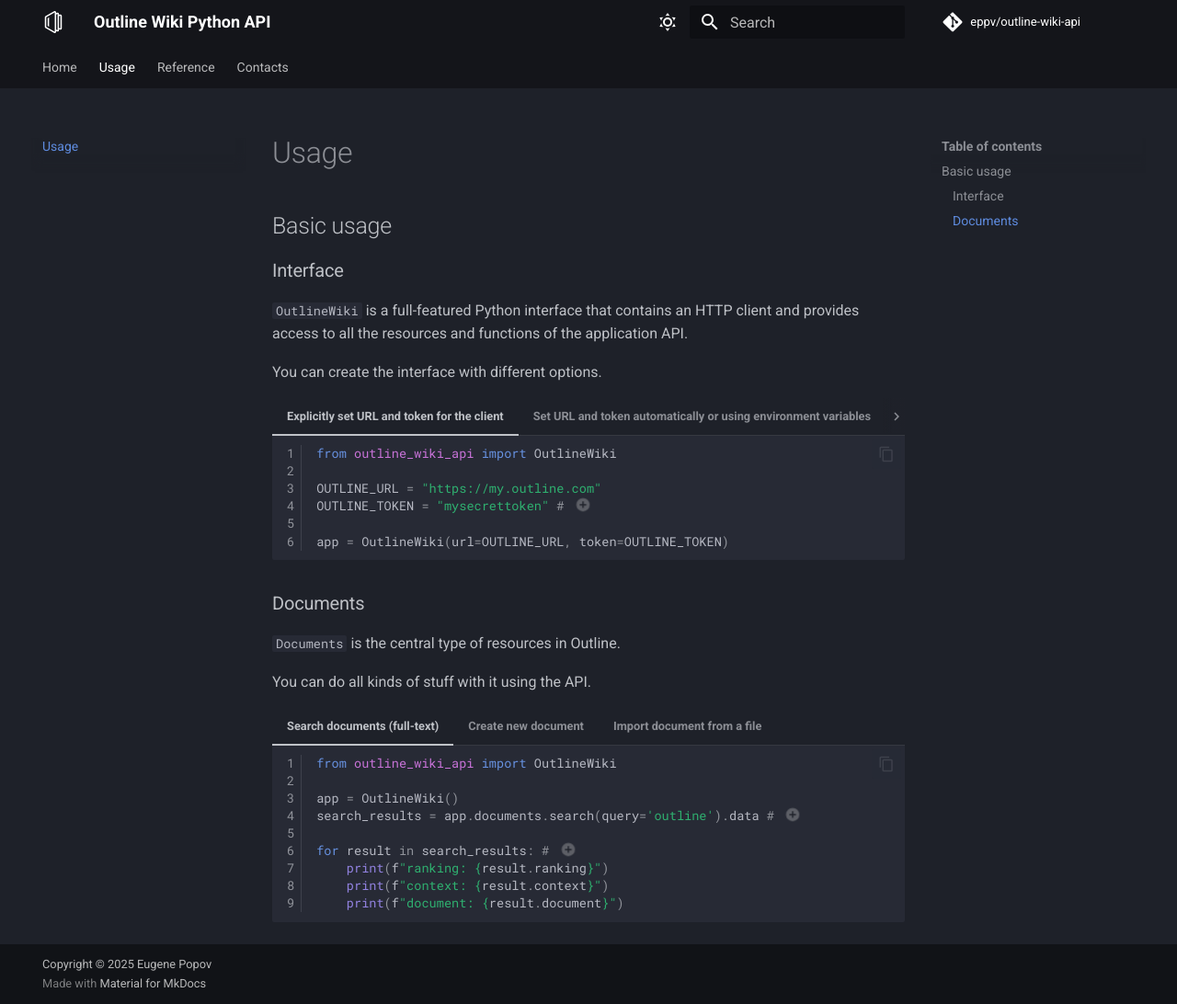
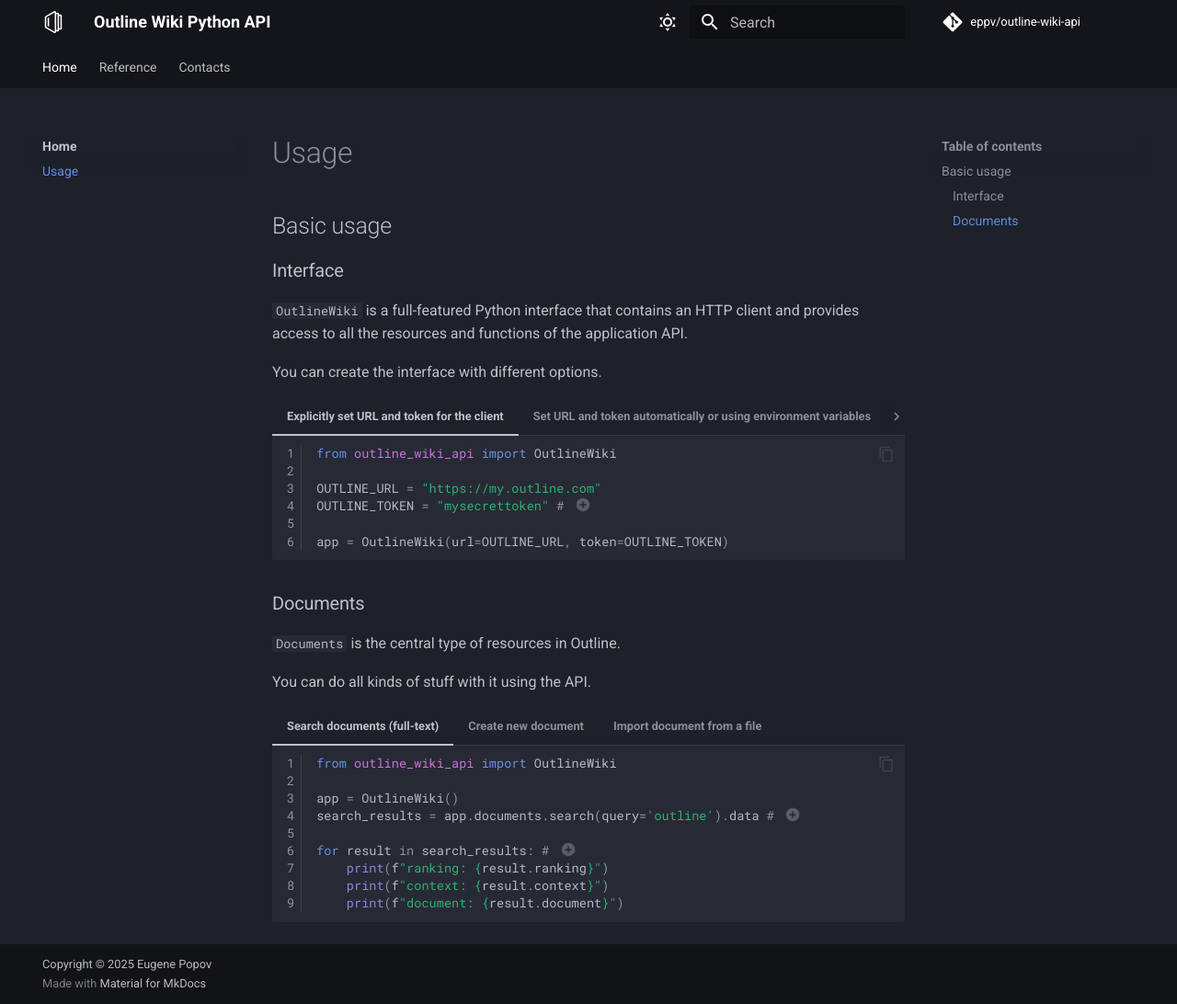
Before and after one commit to eppv/outline-wiki-api, an MkDocs documentation site: the page built from docs/home/usage.md, in a window 1280 px wide and 1092 px high. Shown: the whole window at 92% size. Built offline with MkDocs 1.6.1 and Material for MkDocs 9.7.7, drawn with Linux system fonts in a browser that asks for light colours; comment, search, counter and statistics services are not loaded.

Commit message:
Improve docs

```diff
--- a/mkdocs.yml
+++ b/mkdocs.yml
@@ -4,8 +4,9 @@
 repo_url: https://github.com/eppv/outline-wiki-api
 repo_name: eppv/outline-wiki-api
 nav:
-  - Home: index.md
-  - Usage: usage.md
+  - Home:
+    - home/index.md
+    - Usage: home/usage.md
   - Reference:
     - Resources:
       - reference/resources/resources.md
```
Also changed, not shown: docs/reference/resources/resources.md (+2 -1 lines), docs/home/index.md (renamed from docs/index.md), docs/home/usage.md (renamed from docs/usage.md).
